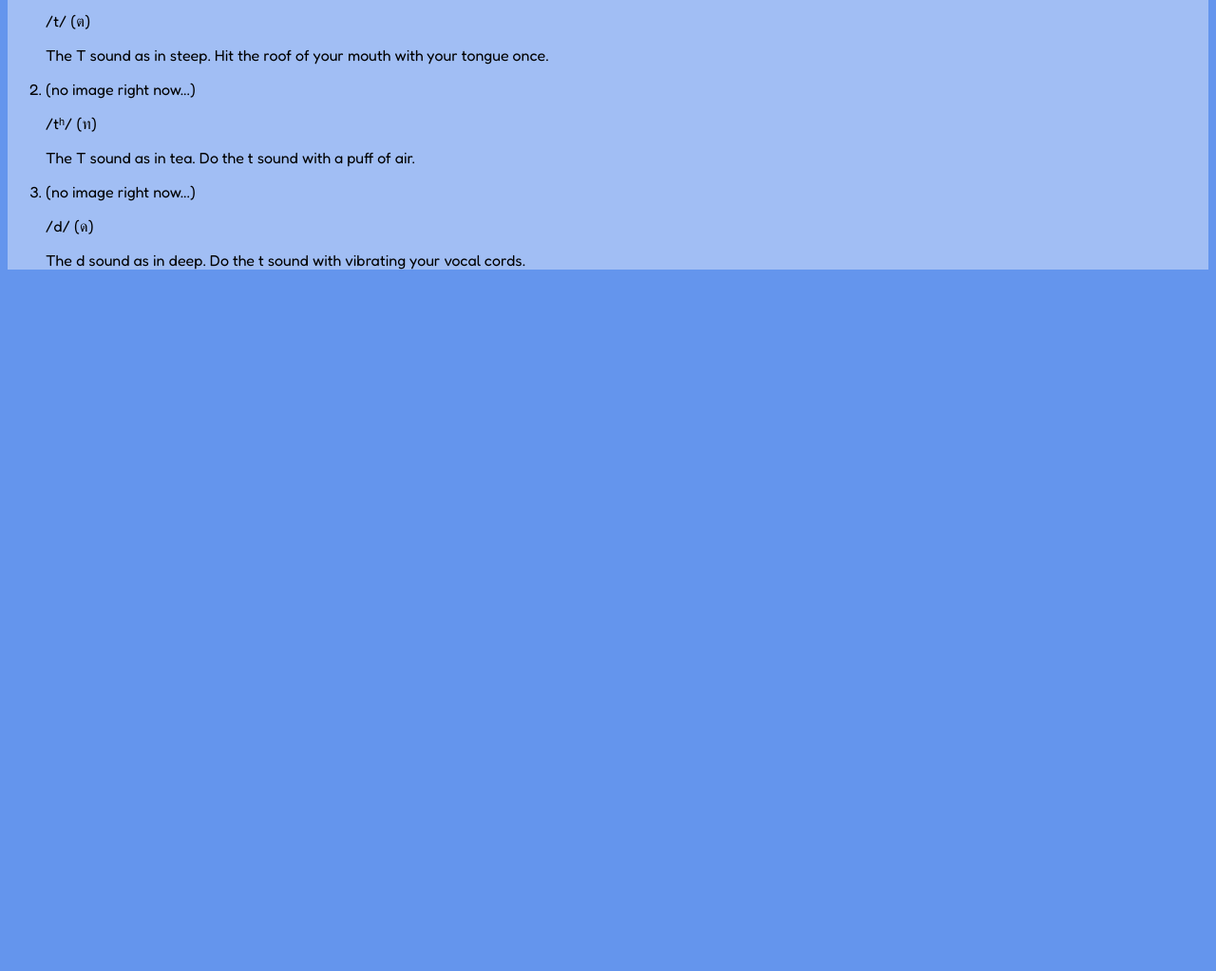
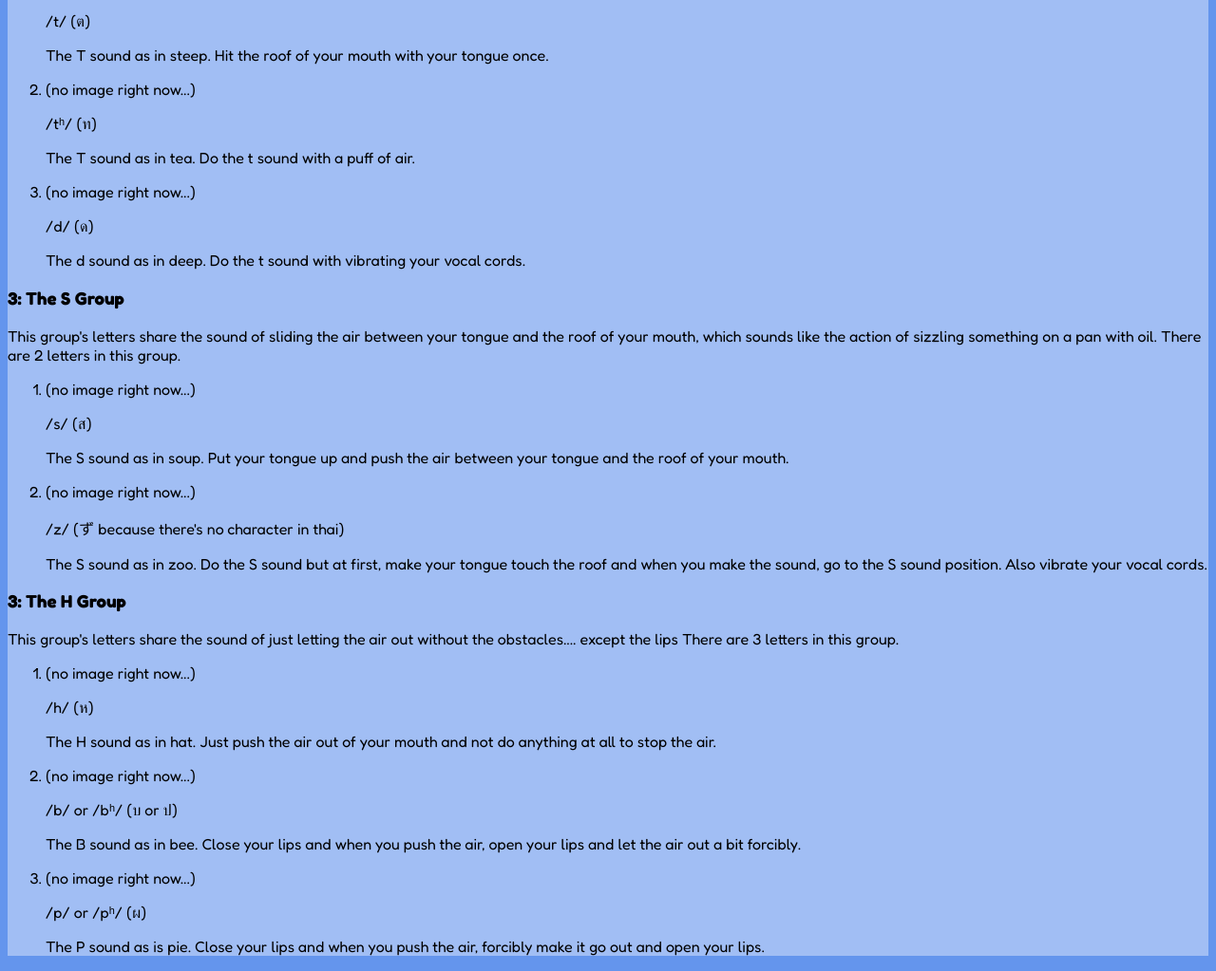
Before and after one commit to Tankhun-MPP/Tankhun-MPP.github.io, a plain HTML site: page SGWHWIKI/gimmanese/index.html in a window 1280 px wide. Shown: the part 2441-3464 px from the top of the page at 95% size. Before the commit the page ends 2741 px from the top, so only its background shows below. Drawn offline with Linux system fonts and the light colour scheme.

Commit message:
more gimmanese

```diff
--- a/SGWHWIKI/gimmanese/index.html
+++ b/SGWHWIKI/gimmanese/index.html
@@ -90,10 +90,10 @@
             <dt>Episode 12 (NOT MADE YET)</dt>
             <dd>Writing Sentences in Gimmanese</dd>
         </dl>
-        <p>(if you want to watch the videos in the website without going to youtube, press <a href="/SGWHWIKI/gimmanese/videos">here</a></p>
+        <p>(if you want to watch the videos in the website without going to youtube, press <a href="/SGWHWIKI/gimmanese/videos">here</a>)</p>
         <h1 id="introduction">Introduction</h1>
         <p>
-            Welcome to this game's conlang page. The conlang's name is Gimmanese (short: GN, GN-Romanized:kheing-poib, JP:ギマンニーズ, TH:ภาษาลูกเล่น)<br>
+            Welcome to this game's conlang page. The conlang's name is Gimmanese (short: GN, GN-Romanized:kheing-poib, JP:ギミック語, TH:ภาษาลูกเล่น)<br>
             Gimmanese is a language primarily used in this game, but I, the creator, typically also use it in real life for fun! (i let my friends try to read it)
             In Gimmanese, the conlang is influenced by some other language which are Thai (borrowed words, alphabet), English(grammar, borrowed words), Korean(character structure), Japanese(vowels, r alphabet character),
             and some more. For Gimmanese, some parts of the story (mostly post-game) use Gimmanese in some sort of scrolls or story.<br>
@@ -173,6 +173,50 @@
                 <p>The d sound as in deep. Do the t sound with vibrating your vocal cords.</p>
             </li>
         </ol>
+        <h3>3: The S Group</h3>
+        <p>
+            This group's letters share the sound of sliding the air between your tongue and the roof of your mouth,
+            which sounds like the action of sizzling something on a pan with oil.
+            There are 2 letters in this group.
+        </p>
+        <ol>
+            <li>
+                <p>(no image right now...)</p>
+                <p>/s/ (ส)</p>
+                <p>The S sound as in soup. Put your tongue up and push the air between your tongue and the roof of your mouth.</p>
+            </li>
+            <li>
+                <p>(no image right now...)</p>
+                <p>/z/ (ず because there's no character in thai)</p>
+                <p>The S sound as in zoo. Do the S sound but at first, make your tongue touch the roof and when you make the sound,
+                     go to the S sound position. Also vibrate your vocal cords.</p>
+            </li>
+        </ol>
+        <h3>3: The H Group</h3>
+        <p>
+            This group's letters share the sound of just letting the air out without the obstacles.... except the lips
+            There are 3 letters in this group.
+        </p>
+        <ol>
+            <li>
+                <p>(no image right now...)</p>
+                <p>/h/ (ห)</p>
+                <p>The H sound as in hat. Just push the air out of your mouth and not do anything at all to stop the air.</p>
+            </li>
+            <li>
+                <p>(no image right now...)</p>
+                <p>/b/ or /bʰ/ (บ or ป)</p>
+                <p>The B sound as in bee. Close your lips and when you push the air, open your lips and let the air out a bit
+                    forcibly.
+                </p>
+            </li>
+            <li>
+                <p>(no image right now...)</p>
+                <p>/p/ or /pʰ/ (ผ)</p>
+                <p>The P sound as is pie. Close your lips and when you push the air, forcibly make it go out and open your lips.
+                </p>
+            </li>
+        </ol>
     </div>
     <script src="/SGWHWIKI/mainscript.js" defer></script>
 </body>
```
